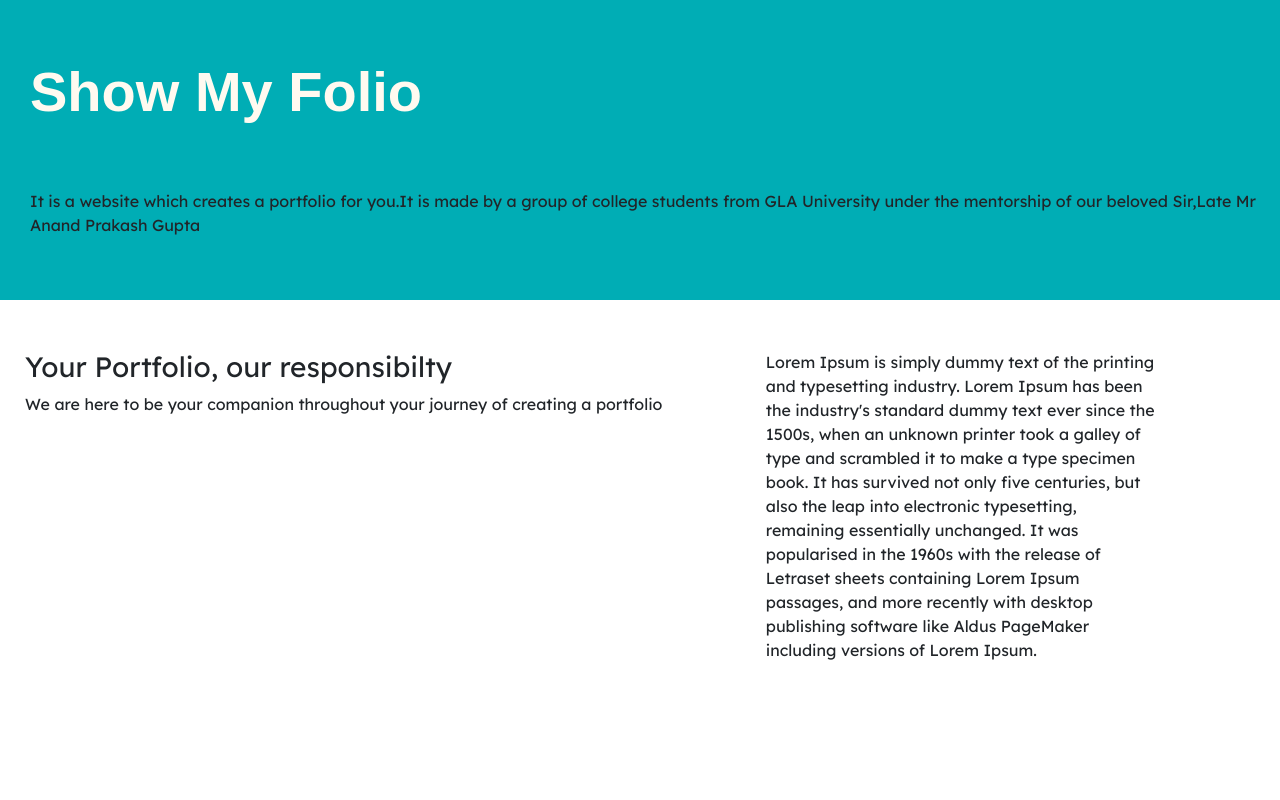
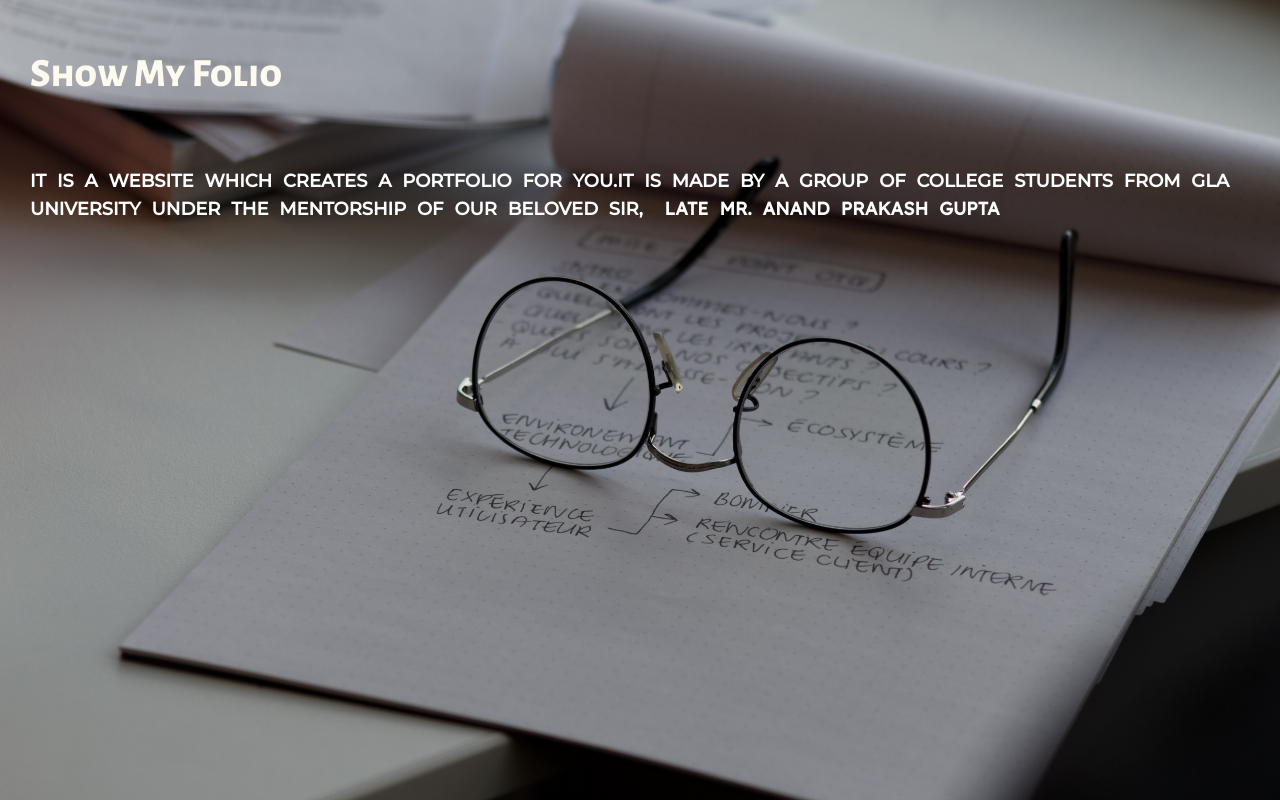
Before and after one commit to coderkabh/Show_My_Folio, a React (Create React App) app: page /about-us in a window 1280 px wide. Shown: the top 800 px of the page. Built offline with nearby package versions, Linux system fonts and the light colour scheme.

Commit message:
Changes in the AboutUs page

```diff
--- a/src/App.js
+++ b/src/App.js
@@ -4,6 +4,7 @@
 import { Route, Switch } from "react-router-dom";
 import SignUp from './Components/SignUp';
 import AboutUs from "./Components/AboutUs";
+import Footer from './Components/Footer';
 
 function App() {
   return (
@@ -12,7 +13,10 @@
       <Route exact path="/" component = {Home} />
       <Route exact path="/sign-in" component = {SignIn}/>
       <Route exact path="/sign-up" component = {SignUp}/>
-      <Route exact path="/about-us" component={AboutUs}/>
+      <Route exact path="/about-us">
+          <AboutUs/>
+          <Footer/>
+      </Route>
     </Switch>
     </>
   );
--- a/src/Components/AboutUs.js
+++ b/src/Components/AboutUs.js
@@ -1,6 +1,7 @@
 import React from 'react'
 import '../component-Styles/AboutUs.css';
 import 'bootstrap/dist/css/bootstrap.min.css';
+
 
 
 function AboutUs() {
@@ -10,12 +11,12 @@
                 <div className="row header">
                     <h1>Show My Folio </h1>
                     <p>
-                        It is a website which creates a portfolio for you.It is made by a group of college
-                        students from GLA University under the mentorship of our beloved Sir,
-                        <span>Late Mr Anand Prakash Gupta</span>
+                        IT IS A WEBSITE WHICH CREATES A PORTFOLIO FOR YOU.IT IS MADE BY A GROUP OF COLLEGE
+                        STUDENTS FROM GLA UNIVERSITY UNDER THE MENTORSHIP OF OUR BELOVED SIR, &nbsp;
+                        <strong>LATE MR. ANAND PRAKASH GUPTA</strong>
                     </p>
                 </div>
-                <div className="row header2">
+                {/* <div className="row header2">
                     <div className="col-sm-7 col-12">
                         <h3>Your Portfolio, our responsibilty</h3>
                         <p>We are here to be your companion throughout your journey of creating a portfolio</p>
@@ -28,7 +29,8 @@
                         in the 1960s with the release of Letraset sheets containing Lorem Ipsum passages, and more recently with desktop
                         publishing software like Aldus PageMaker including versions of Lorem Ipsum.
                     </div>
-                </div>
+                </div> */}
+
             </div>
         </div>
     )
--- a/src/component-Styles/AboutUs.css
+++ b/src/component-Styles/AboutUs.css
@@ -1,8 +1,17 @@
+@import url("https://fonts.googleapis.com/css2?family=Alegreya+Sans+SC:wght@800&family=Montserrat:wght@500&display=swap");
+
 .container-fluid {
   height: 100vh;
   width: 100%;
   /* margin: 0; */
   padding: 0;
+  max-width: 1500px;
+  background-image: url("../assets/sigmund-unsplash.jpg");
+  background-repeat: no-repeat;
+  background-size: cover;
+  background-position: center;
+  display: flex;
+  /* flex-direction: column; */
 }
 .row {
   width: 100%;
@@ -10,18 +19,25 @@
 }
 .header {
   padding-top: 50px;
-  background-color: #00adb5;
+  /* background-color: #00adb5; */
   height: 300px;
   padding-left: 30px;
 }
 .header h1 {
-  font-family: "Montserrat-Black", sans-serif;
-  font-size: 3.5rem;
-  line-height: 1.5;
   color: floralwhite;
-  font-weight: bolder;
+  font-weight: 800;
+  font-family: "Alegreya Sans SC", sans-serif;
+}
+.header p {
+  font-family: "Montserrat", sans-serif;
+  font-weight: 800;
+  font-size: large;
+  color: white;
+  justify-content: space-between;
+  word-spacing: 6px;
 }
 .header2 {
   padding-top: 50px;
   padding-left: 10px;
+  /* color: white; */
 }
```
Also changed, not shown: src/assets/sigmund-unsplash.jpg (added).
